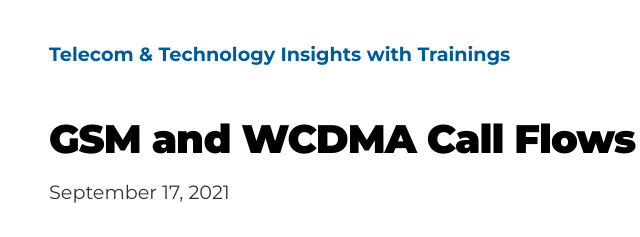
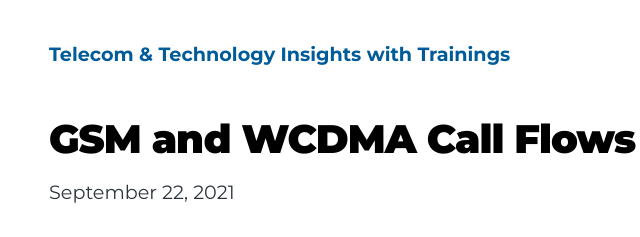
Before and after one commit to syed-naseer-abbas/myblogsstarter, a Gatsby site: page /gsm-and-wcdma-call-flows/ in a window 1280 px wide. Shown: the top 237 px of the page, 275-915 px from the left. Built offline with nearby package versions, Linux system fonts and the light colour scheme; Gatsby itself is replaced by a stand-in of ours.

Commit message:
Update Blog “gsm-and-wcdma-call-flows/index”

```diff
--- a/content/blog/gsm-and-wcdma-call-flows/index.md
+++ b/content/blog/gsm-and-wcdma-call-flows/index.md
@@ -1,6 +1,6 @@
 ---
 title: GSM and WCDMA Call Flows
-date: 2021-09-17T18:03:21.251Z
+date: 2021-09-22T10:32:12.298Z
 description: GSM and WCDMA Call Flows
 ---
 * [Basic GSM 2G Intra MSC Call](https://youtu.be/JvvmDIjCPto)
```
